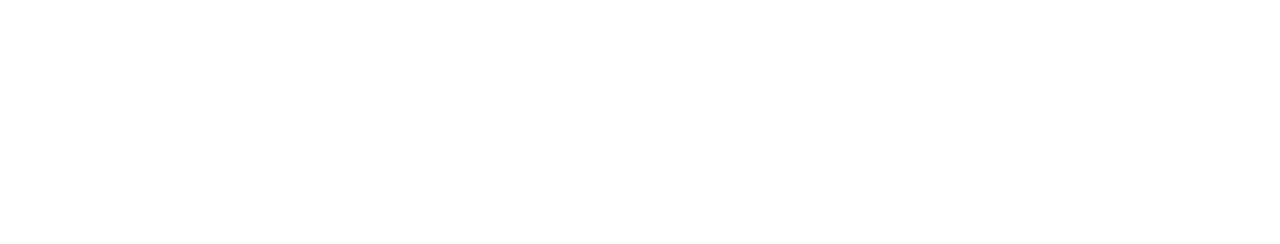
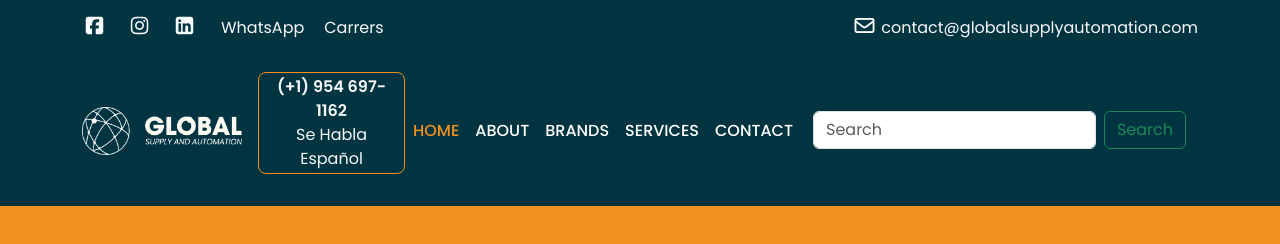
Before and after one commit to Kendra-Riquena/globalsupply, a plain HTML site: page index.html in a window 1280 px wide. Drawn offline with nearby package versions, Linux system fonts and the light colour scheme.

Commit message:
Ajusta menu secundário e menu primario

```diff
--- /dev/null
+++ b/css/global.css
@@ -0,0 +1,11 @@
+:root {
+    --primary-color: #003441;
+    --secondary-color: #F29120;
+    --tertiary-color: #0F98AA;
+}
+
+body {
+    font-family: "Poppins", sans-serif;
+    font-style: normal;
+    background-color: #F29120;
+}
--- /dev/null
+++ b/css/header.css
@@ -0,0 +1,76 @@
+header {
+    background-color: var(--primary-color);
+}
+
+.menu-secondary {
+    display: none;
+}
+
+.menu-secondary-links {
+    display: flex;
+    gap: 24px;
+}
+
+.menu-secondary ul {
+    list-style: none;
+    display: flex;
+    flex-direction: row;
+    gap: 20px;
+    align-items: center;
+    padding-left: 0;
+}
+
+.menu-secondary a {
+    text-decoration: none;
+    font-size: 16px;
+    transition: 0.6s;
+}
+
+.menu-secondary a:hover {
+    color: var(--tertiary-color) !important;
+}
+
+.menu-secondary a i {
+    font-size: 20px;
+}
+
+.nav-logo {
+    width: 160px;
+}
+
+.nav-phone {
+    display: none;
+    text-align: center;
+    padding: 2px 8px;
+    border: 1px solid var(--secondary-color);
+    border-radius: 8px;
+}
+
+.nav-phone span {
+    font-weight: 600;
+}
+
+.menu-primary a {
+    color: #FFFFFF;
+    font-weight: 500;
+    text-transform: uppercase;
+}
+
+.menu-primary .live {
+    color: var(--secondary-color);
+}
+
+
+@media (min-width: 992px) {
+    .menu-secondary {
+        display: flex;
+        flex-direction: row;
+        justify-content: space-between;
+        padding-right: 12px;
+        padding-left: 12px;
+    }
+
+    .nav-phone {
+        display: block;
+    }
+}
--- /dev/null
+++ b/css/style.css
@@ -0,0 +1,2 @@
+@import url(global.css);
+@import url(header.css);
--- a/index.html
+++ b/index.html
@@ -1,11 +1,104 @@
 <!DOCTYPE html>
 <html lang="en">
+
 <head>
     <meta charset="UTF-8">
     <meta name="viewport" content="width=device-width, initial-scale=1.0">
+    <meta name="description"
+        content="Global Supply Automation specializes in providing end-to-end import solutions for companies that depend on automation components, electrical products, and a wide range of items that are often not available in their own country.">
+    <meta name="og:title" content="Global Supply Automation">
+    <meta name="og:description"
+        content="Specializes in providing end-to-end import solutions for companies that depend on automation components, electrical products, and a wide range of items that are often not available in their own country.">
+    <meta name="og:image" content="">
+    <meta name="og:url" content="">
+    <meta name="og:type" content="website">
+    <link rel="icon" href="favicon-global.png" type="image/png">
     <title>Global Supply Automation</title>
+    <link href="https://cdn.jsdelivr.net/npm/bootstrap@5.3.8/dist/css/bootstrap.min.css" rel="stylesheet"
+        integrity="sha384-sRIl4kxILFvY47J16cr9ZwB07vP4J8+LH7qKQnuqkuIAvNWLzeN8tE5YBujZqJLB" crossorigin="anonymous">
+    <link rel="stylesheet" href="https://cdnjs.cloudflare.com/ajax/libs/font-awesome/7.0.1/css/all.min.css"
+        integrity="sha512-2SwdPD6INVrV/lHTZbO2nodKhrnDdJK9/kg2XD1r9uGqPo1cUbujc+IYdlYdEErWNu69gVcYgdxlmVmzTWnetw=="
+        crossorigin="anonymous" referrerpolicy="no-referrer" />
+    <link rel="preconnect" href="https://fonts.googleapis.com">
+    <link rel="preconnect" href="https://fonts.gstatic.com" crossorigin>
+    <link
+        href="https://fonts.googleapis.com/css2?family=Poppins:ital,wght@0,100;0,200;0,300;0,400;0,500;0,600;0,700;0,800;0,900;1,100;1,200;1,300;1,400;1,500;1,600;1,700;1,800;1,900&display=swap"
+        rel="stylesheet">
+    <link rel="stylesheet" href="css/style.css">
 </head>
+
 <body>
+    <header>
+        <div class="container menu-secondary pt-3">
+            <div class="menu-secondary-links">
+                <ul>
+                    <li><a href="#" class="text-light"><i class="fa-brands fa-square-facebook"></i></a></li>
+                    <li><a href="#" class="text-light"><i class="fa-brands fa-instagram"></i></a></li>
+                    <li><a href="#" class="text-light"><i class="fa-brands fa-square-linkedin"></i></a></li>
+                </ul>
+                <ul>
+                    <li><a href="#" class="text-light">WhatsApp</a></li>
+                    <li><a href="#" class="text-light">Carrers</a></li>
+                </ul>
+            </div>
+            <div>
+                <a href="#" class="text-light"><i class="fa-regular fa-envelope"></i>
+                    contact@globalsupplyautomation.com</a>
+            </div>
+        </div>
+        <nav class="navbar navbar-expand-lg container">
+            <div class="container-fluid">
+                <a class="navbar-brand" href="#"><img src="/img/global_horizontal_branco.png" alt="Logo da Global Supply and Automation na cor branca" class="nav-logo"></a>
+                <button class="navbar-toggler" type="button" data-bs-toggle="collapse" data-bs-target="#navbarText"
+                    aria-controls="navbarText" aria-expanded="false" aria-label="Toggle navigation">
+                    <i class="fa-solid fa-bars text-light"></i>
+                </button>
+                <div class="collapse navbar-collapse" id="navbarText">
+                    <span class="navbar-text">
+                        <p class="nav-phone text-light">
+                            <span>(+1) 954 697-1162</span>
+                            <br>
+                            Se Habla Español
+                        </p>
+                    </span>
+                    <ul class="navbar-nav me-auto mb-2 mb-lg-0 menu-primary">
+                        <li class="nav-item">
+                            <a class="nav-link live" aria-current="page" href="#">Home</a>
+                        </li>
+                        <li class="nav-item">
+                            <a class="nav-link" href="#">About</a>
+                        </li>
+                        <li class="nav-item">
+                            <a class="nav-link" href="#">Brands</a>
+                        </li>
+                        <li class="nav-item">
+                            <a class="nav-link" href="#">Services</a>
+                        </li>
+                        <li class="nav-item">
+                            <a class="nav-link" href="#">Contact</a>
+                        </li>
+                        <div class="container-fluid">
+                            <form class="d-flex" role="search">
+                                <input class="form-control me-2" type="search" placeholder="Search"
+                                    aria-label="Search" />
+                                <button class="btn btn-outline-success" type="submit">Search</button>
+                            </form>
+                        </div>
+                    </ul>
+                </div>
+            </div>
+        </nav>
+    </header>
+    <main>
 
+    </main>
+    <footer></footer>
+    <script src="https://cdn.jsdelivr.net/npm/@popperjs/core@2.11.8/dist/umd/popper.min.js"
+        integrity="sha384-I7E8VVD/ismYTF4hNIPjVp/Zjvgyol6VFvRkX/vR+Vc4jQkC+hVqc2pM8ODewa9r"
+        crossorigin="anonymous"></script>
+    <script src="https://cdn.jsdelivr.net/npm/bootstrap@5.3.8/dist/js/bootstrap.min.js"
+        integrity="sha384-G/EV+4j2dNv+tEPo3++6LCgdCROaejBqfUeNjuKAiuXbjrxilcCdDz6ZAVfHWe1Y"
+        crossorigin="anonymous"></script>
 </body>
+
 </html>
```
Also changed, not shown: favicon-global.png (added), img/global_horizontal_branco.png (added).
